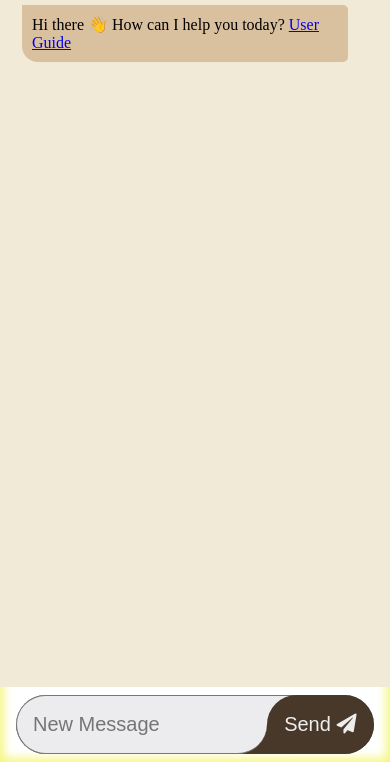
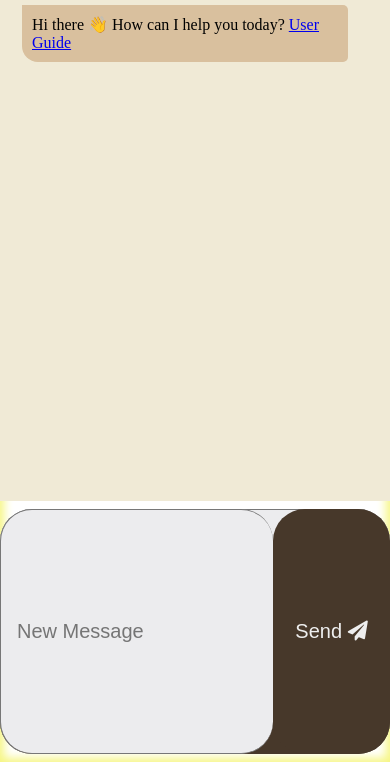
Before and after one commit to VikasNayak1/Chat_bot, a plain HTML site: page index.html in a window 390 px wide. Shown: the part 82-844 px from the top of the page. Drawn offline with Linux system fonts and the light colour scheme.

Commit message:
Update style.css

```diff
--- a/style.css
+++ b/style.css
@@ -544,8 +544,33 @@ header {
 }
 
 @media only screen and (max-width: 600px) {
+  body {
+    overflow: auto; /* Allow scrolling on small screens */
+  }
+
   #main {
     max-width: 100%;
+    min-width: 320px; /* Set a minimum width for better visibility */
+  }
 
+  #chat-container {
+    height: 60vh; /* Adjust the height as needed for better visibility on small screens */
+  }
+
+  #chat-container::before {
+    filter: blur(4px); /* Increase blur effect on small screens if needed */
+  }
+
+  .input {
+    height: auto;
+    margin: 8px 0;
+  }
+
+  #msg_send {
+    border-radius: 32px;
+  }
+
+  .send {
+    border-radius: 32px;
   }
 }
```
